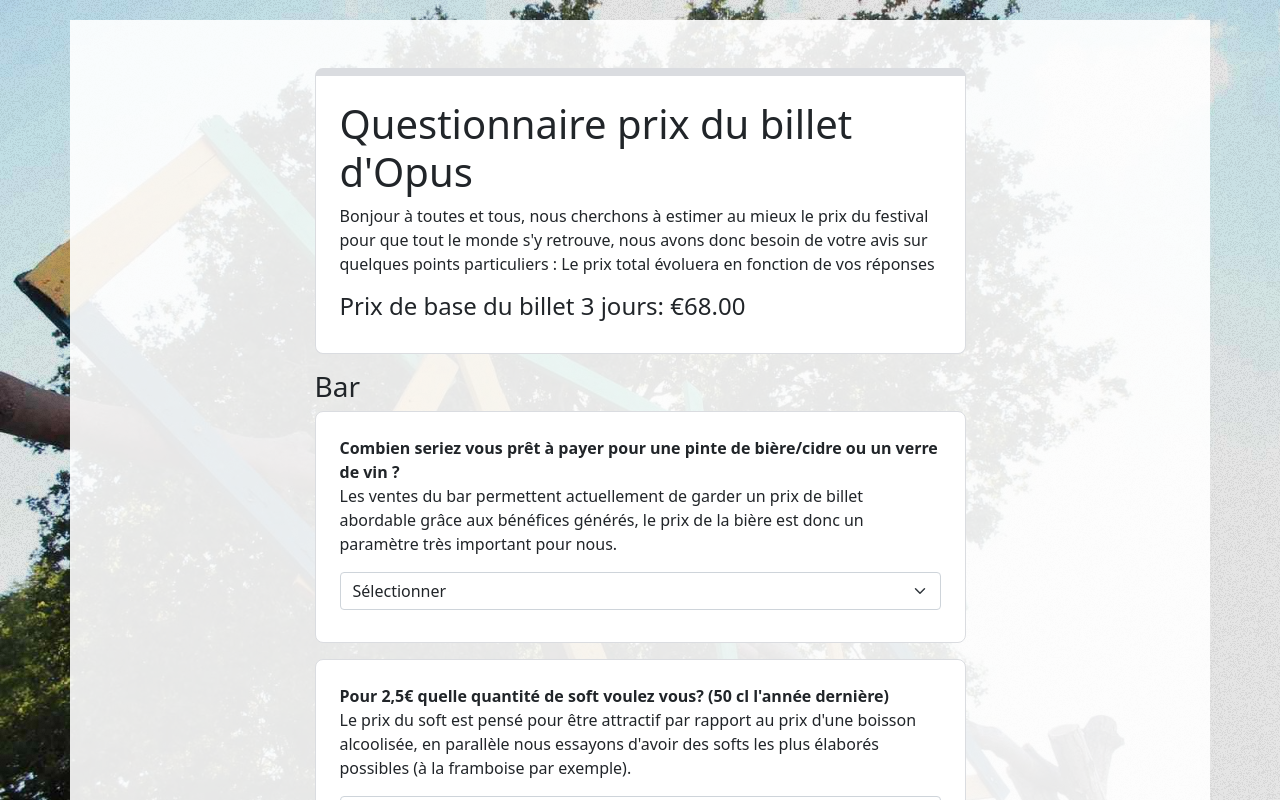
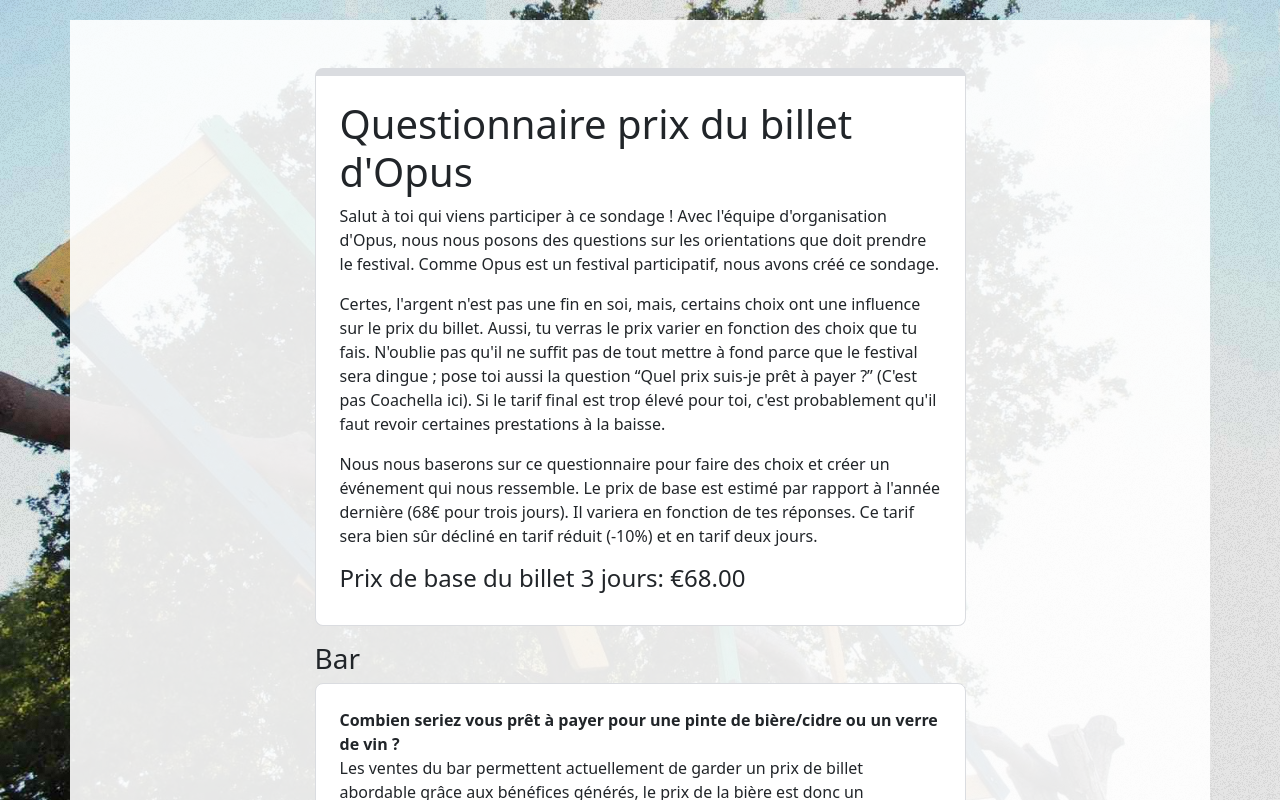
Before and after one commit to arnauddrain/opus-form, an Angular app: page / in a window 1280 px wide. Shown: the top 800 px of the page. Built offline with nearby package versions, Linux system fonts and the light colour scheme; what @angular/fire, @sweetalert2/ngx-sweetalert2 would draw is missing.

Commit message:
adapt labels

```diff
--- a/src/app/app.component.html
+++ b/src/app/app.component.html
@@ -8,10 +8,26 @@
     <h1>Questionnaire prix du billet d'Opus</h1>
 
     <p>
-      Bonjour à toutes et tous, nous cherchons à estimer au mieux le prix du
-      festival pour que tout le monde s'y retrouve, nous avons donc besoin de
-      votre avis sur quelques points particuliers : Le prix total évoluera en
-      fonction de vos réponses
+      Salut à toi qui viens participer à ce sondage ! Avec l'équipe
+      d'organisation d'Opus, nous nous posons des questions sur les orientations
+      que doit prendre le festival. Comme Opus est un festival participatif,
+      nous avons créé ce sondage.
+    </p>
+    <p>
+      Certes, l'argent n'est pas une fin en soi, mais, certains choix ont une
+      influence sur le prix du billet. Aussi, tu verras le prix varier en
+      fonction des choix que tu fais. N'oublie pas qu'il ne suffit pas de tout
+      mettre à fond parce que le festival sera dingue ; pose toi aussi la
+      question “Quel prix suis-je prêt à payer ?” (C'est pas Coachella ici). Si
+      le tarif final est trop élevé pour toi, c'est probablement qu'il faut
+      revoir certaines prestations à la baisse.
+    </p>
+    <p>
+      Nous nous baserons sur ce questionnaire pour faire des choix et créer un
+      événement qui nous ressemble. Le prix de base est estimé par rapport à
+      l'année dernière (68€ pour trois jours). Il variera en fonction de tes
+      réponses. Ce tarif sera bien sûr décliné en tarif réduit (-10%) et en
+      tarif deux jours.
     </p>
 
     <h4>Prix de base du billet 3 jours: {{ basePrice | currency: "EUR" }}</h4>
--- a/src/app/app.component.ts
+++ b/src/app/app.component.ts
@@ -72,7 +72,7 @@
           label:
             'Quelle part de produits bio souhaitez-vous dans les approvisionnements du festival ?',
           description:
-            "L'an dernier nous avions proposé un festival avec des approvisionnements constitués à plus de 75% de produits locaux et 10% de produits issus de l'agriculture biologique. Le local c'est bien, mais, en terme de bilan carbone, il est assez proche entre la bio non locale et les produits conventionnels locaux (90% des émissions de GES d'un fruit ou légume est lié à sa production et 10% au transport). Sans pour autant aller chercher des produits à l'autre bout de la planète, nous pourrions envisager d'introduire une part de produits biologiques dans notre alimentation. L'idée serait donc de définir un pourcentage minimum de produits bio et français à intégrer dans les approvisionnements. Le reste serait comme l'an dernier local jusqu'à 90%. Dans la mesure du possible, les produits bio seraient locaux.<br><a href='https://librairie.ademe.fr/cadic/6529/transitions2050-synthese.pdf?modal=false' target='_blank'>Source</a>",
+            "Afin de diminuer notre impact sur l'environnement (notamment sur la biodiversité) et afin de limiter les risques liés à l'utilisation des produits phytosanitaires pour les producteurs, le bio semble être une voie intéressante à explorer.<br>Bien sûr, intégrer des produits bio dans l'alimentation ne veut pas nécessairement dire diminuer la quantité de produits locaux et/ou en circuits courts. Dans la mesure du possible, nous ferons les trois 😉 mais, toi même tu sais, c'est pas toujours évident.",
           options: [
             { label: '0% de bio soit 100% de non bio', value: 0 },
             { label: '25% de bio soit 75% de non bio', value: 2.1 },
```
